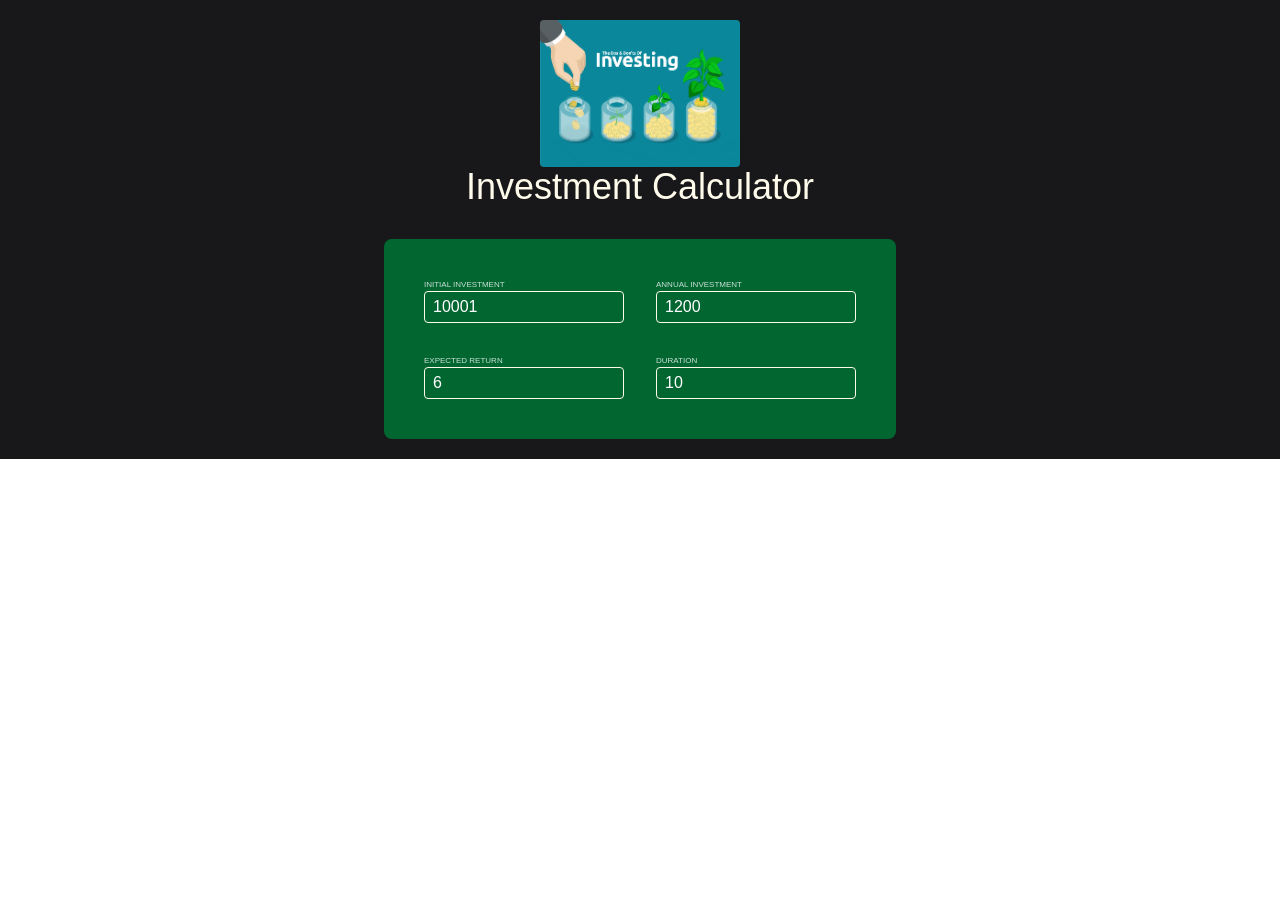
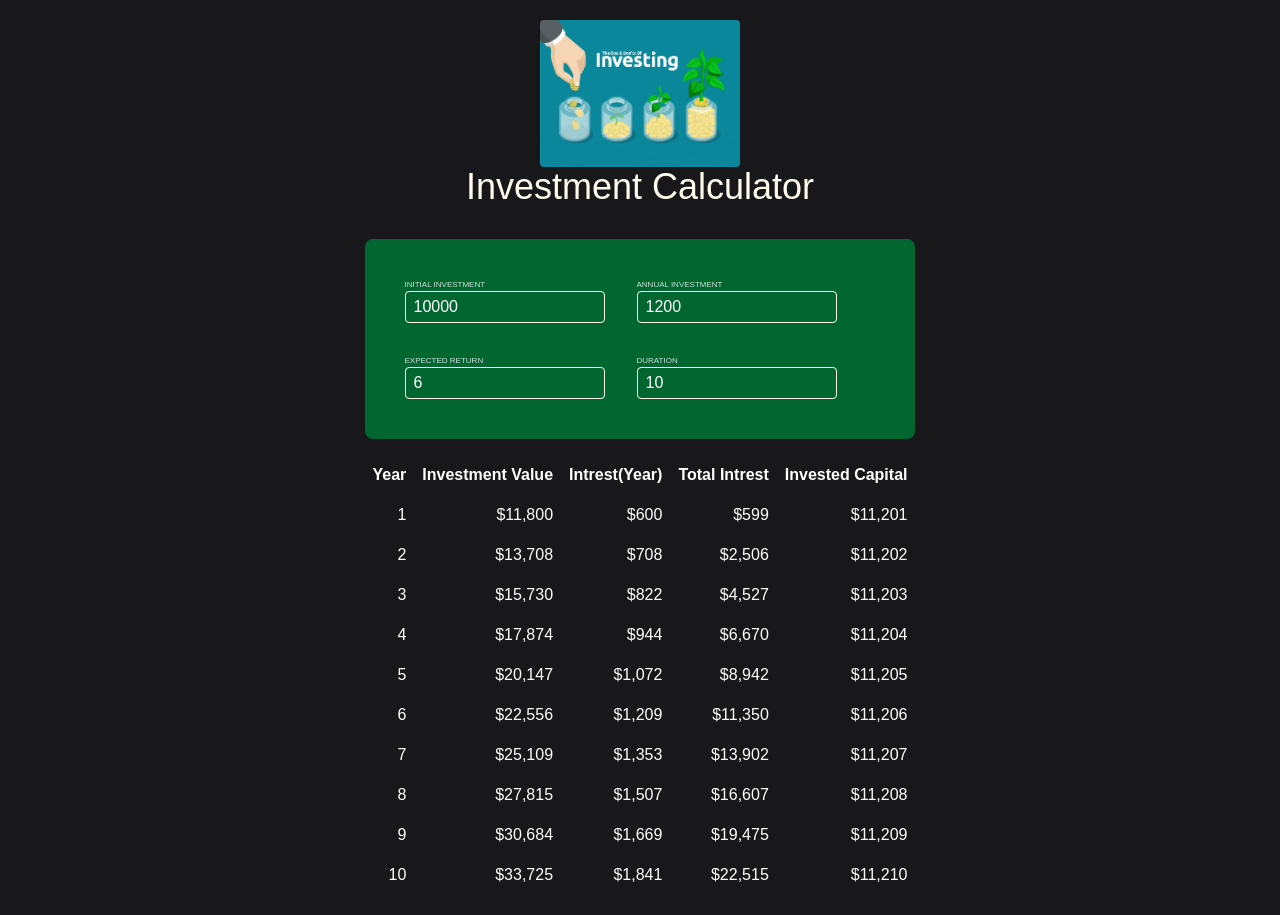
Before and after one commit to Mujju-palaan/react-all, a Next.js app: page /investment-calculator in a window 1280 px wide. Before the commit the page ends 800 px from the top, so only its background shows below. Built offline with nearby package versions, Linux system fonts and the light colour scheme.

Commit message:
InvestmentCalculator completed

```diff
--- a/app/(pages)/investment-calculator/page.tsx
+++ b/app/(pages)/investment-calculator/page.tsx
@@ -1,13 +1,31 @@
+'use client'
+import { useState } from 'react'
 import Form from '@/components/investment-calculator/Form'
 import Header from '@/components/investment-calculator/Header'
+import TableData from '@/components/investment-calculator/TableData'
 
+interface UserInputType {
+  initialInvestment: number
+  annualInvestment: number
+  expectedReturn: number
+  duration: number
+}
 const InvestmentCalculator = () => {
+    const [userInput, setUserInput] = useState<UserInputType>({
+    initialInvestment: 10000,
+    annualInvestment: 1200,
+    expectedReturn: 6,
+    duration: 10,
+  });
+
   return (
     <section className='bg-zinc-900'>
       <div className='justify-self-center items-center text-center p-5'>
           <Header />
           <p className='pt-8'></p>
-          <Form />
+          <Form userInput={userInput} setUserInput={setUserInput}/>
+          <p className='pt-4'></p>
+          <TableData userInput={userInput}/>
       </div>
     </section>
   )
--- a/components/investment-calculator/Form.tsx
+++ b/components/investment-calculator/Form.tsx
@@ -1,5 +1,4 @@
-"use client";
-import React, { useState } from "react";
+import React from "react";
 import Input from "./Input";
 
 type StateKey = 'initialInvestment' | 'annualInvestment' | 'expectedReturn' | 'duration';
@@ -9,18 +8,13 @@ interface UserInput {
   newValue: number | string;
   e: React.ChangeEvent<HTMLInputElement>;
 }
-const Form = () => {
-  const [userInput, setUserInput] = useState({
-    initialInvestment: 10001,
-    annualInvestment: 1200,
-    expectedReturn: 6,
-    duration: 10,
-  });
+const Form = ({userInput, setUserInput}:any) => {
+
 
   const handleChange = ({e, inputIdentifier, newValue}:UserInput) => {
 
-    console.log("Updated:", inputIdentifier, "→", newValue);
-    setUserInput((prev) => ({
+    // console.log("Updated:", inputIdentifier, "→", newValue);
+    setUserInput((prev:any) => ({
       ...prev,
       [inputIdentifier]: Number(newValue),
     }));
--- /dev/null
+++ b/components/investment-calculator/TableData.tsx
@@ -0,0 +1,49 @@
+import React from "react";
+import {
+  calculateInvestmentResults,
+  formatter,
+} from "@/components/investment-calculator/investment";
+
+const TableData = ({ userInput }: any) => {
+  const resultData = calculateInvestmentResults(userInput);
+  const initialInvestmentt = userInput.initialInvestment;
+//   console.log("TableData initialInvestment:", initialInvestmentt);
+//   console.log("TableData resultData:", resultData);
+  // console.log("TableData userInput:", userInput.initialInvestment);
+  return (
+    <table className=" w-full h-auto">
+      <thead>
+        <tr className="text-white justify-self-center">
+          <th className="p-2">Year</th>
+          <th className="p-2">Investment Value</th>
+          <th className="p-2">Intrest(Year)</th>
+          <th className="p-2">Total Intrest</th>
+          <th className="p-2">Invested Capital</th>
+        </tr>
+      </thead>
+
+      <tbody className="text-white text-right">
+        {resultData.map((data: any) => {
+          const totalIntrest =
+            data.valueEndOfYear -
+            data.annualInvestment -
+            data.year -
+            initialInvestmentt;
+            // console.log("TableData totalIntrest:", totalIntrest);
+            const totalAmountInvested = data.valueEndOfYear - totalIntrest;
+          return (
+            <tr key={data.year}>
+              <td className="p-2">{data.year}</td>
+              <td className="p-2">{formatter.format(data.valueEndOfYear)}</td>
+              <td className="p-2">{formatter.format(data.interest)}</td>
+              <td className="p-2">{formatter.format(totalIntrest)}</td>
+              <td className="p-2">{formatter.format(totalAmountInvested)}</td>
+            </tr>
+          );
+        })}
+      </tbody>
+    </table>
+  );
+};
+
+export default TableData;
```
